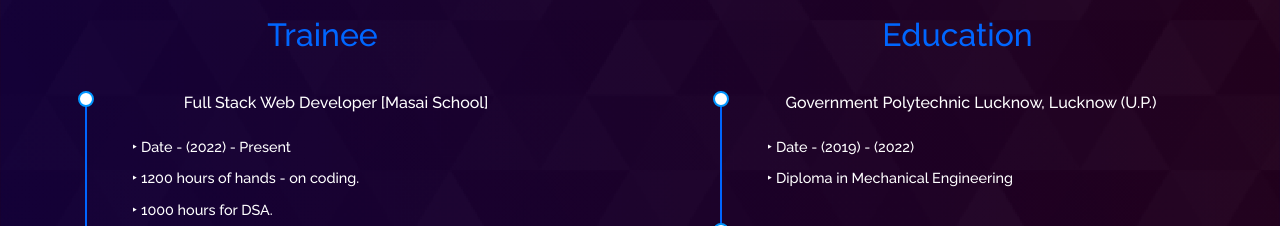
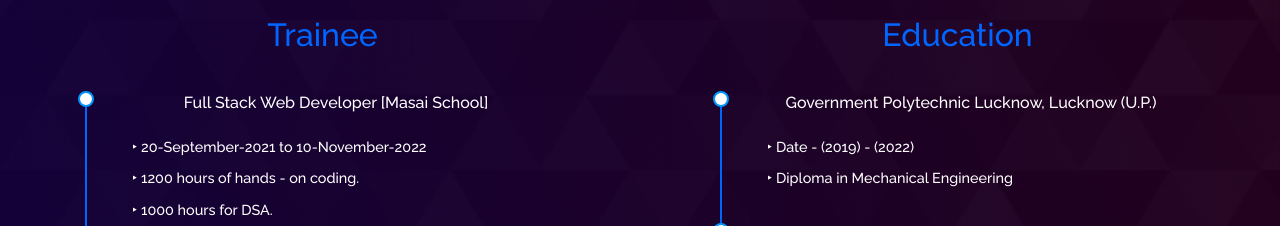
Before and after one commit to SaurabhSinghRbz/my-portfolio, a React (Create React App) app: page /resume in a window 1280 px wide. Shown: the part 8680-8906 px from the top of the page. Built offline with nearby package versions, Linux system fonts and the light colour scheme.

Commit message:
updating training time

```diff
--- a/src/components/Resume/Resume.js
+++ b/src/components/Resume/Resume.js
@@ -28,7 +28,7 @@ function Resume() {
                 title="Full Stack Web Developer [Masai School]"
                 // date="2022 – Present"
                 content={[
-                  "Date - (2022) - Present",
+                  "20-September-2021 to 10-November-2022",
                   "1200 hours of hands - on coding.",
                   "1000 hours for DSA.",
                   "50 hours for soft skills development.",
```
